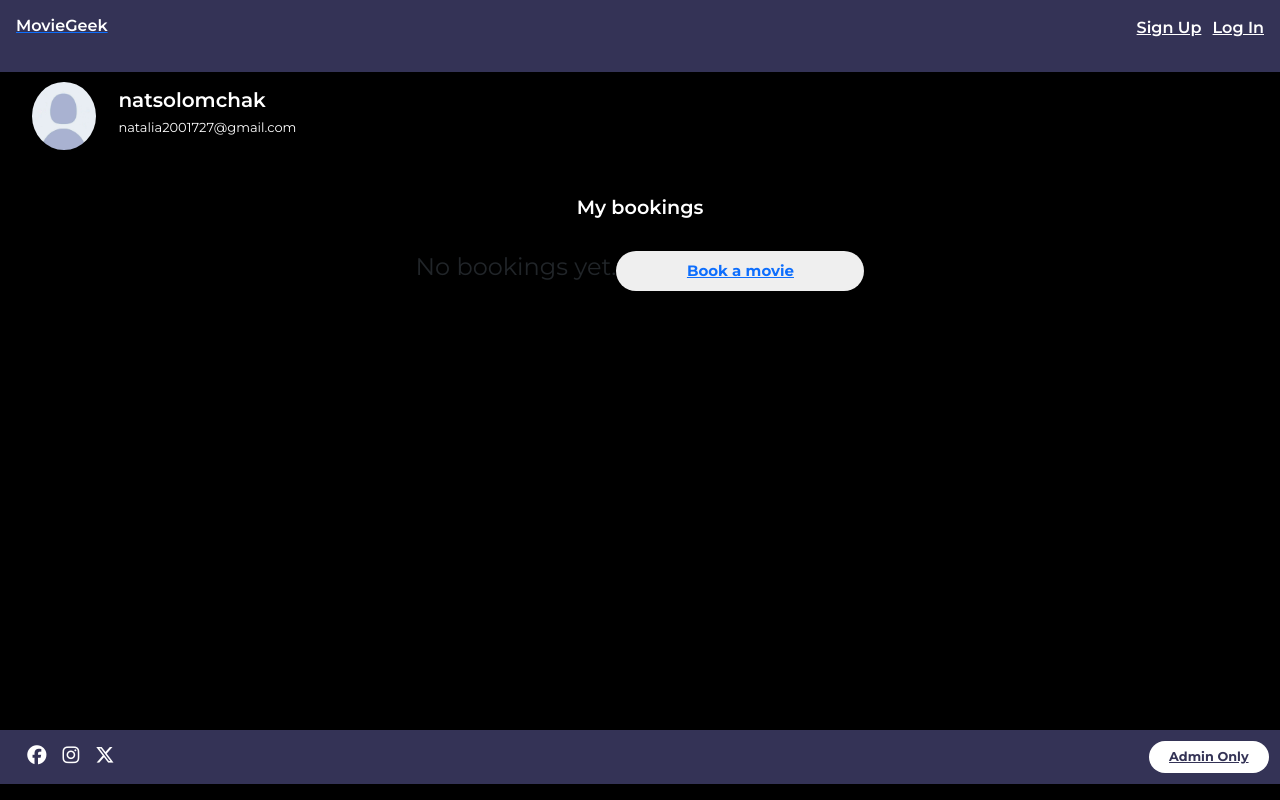
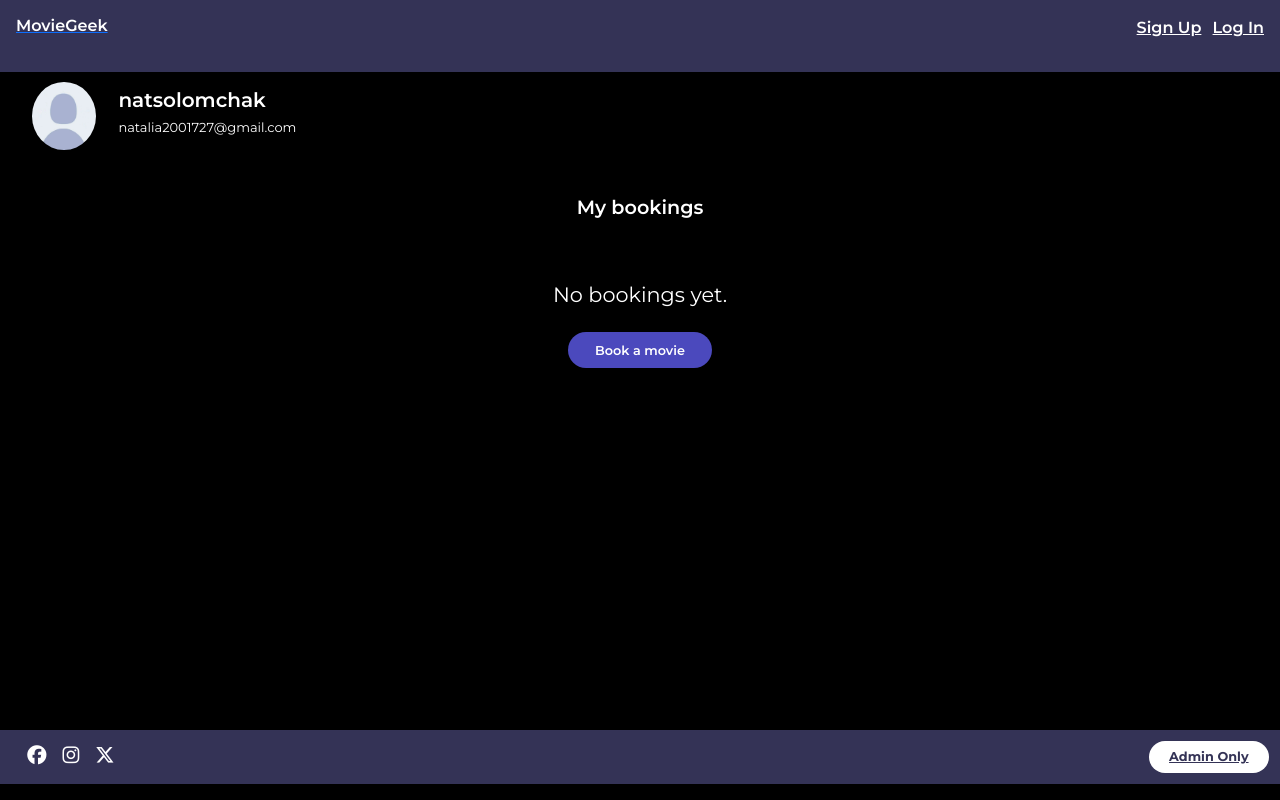
Before and after one commit to nataliiasolomchak21/moviegeek-booking, a Django app: page /profile/ in a window 1280 px wide. Run offline with Django 3.2, Linux system fonts and the light colour scheme; data that the repository does not hold is empty; some libraries are stand-ins or nearby versions.

Commit message:
Add styling to elements in no bookings div

```diff
--- a/static/css/style.css
+++ b/static/css/style.css
@@ -621,6 +621,7 @@ header {
     margin-bottom: 3rem;
 }
 
+
 .bookings-box {
     padding: 1.4rem;
 }
@@ -708,6 +709,44 @@ header {
     text-align: center;
     font-size: .75rem;
     font-weight: 700;
+}
+
+.no-bookings {
+    display: flex;
+    flex-direction: column;
+    justify-content: center;
+    align-items: center;
+    padding: 2rem;
+}
+
+.no-bookings h4 {
+    color: #fff;
+    font-size: 1.3rem;
+    margin-bottom: 1.5rem;
+}
+
+.book-movie-btn {
+    width: 9rem;
+    height: 2.2rem;
+    color: #fff;
+    background-color: #4b49bd;
+    color: #fff;
+    transition: .3s ease-in-out;
+    font-weight: 600;
+}
+
+.book-movie-btn a {
+    color: #fff;
+    font-size: .8rem;
+    background-color: #4b49bd;
+    text-decoration: none;
+    transition: .3s ease-in-out;
+}
+
+.book-movie-btn:hover,
+.book-movie-btn:hover > a  {
+    color: #4b49bd;
+    background-color: #fff;
 }
 
 /* Successful booking page */
--- a/templates/profile.html
+++ b/templates/profile.html
@@ -14,7 +14,7 @@
     </div>
     <h2 class="bookings-heading">My bookings</h2>
     <div class="bookings-container">
-        {% if booking_info_list %}
+    {% if booking_info_list %}
     {% for booking_info in booking_info_list %}
         <div class="bookings-box">
             <h3>{{ booking_info.date }}, {{ booking_info.time }}</h3>
@@ -34,8 +34,10 @@
         </div>
     {% endfor %}
 {% else %}
-    <h4>No bookings yet.</h4>
-    <button class="book-movie-btn"><a href="{% url 'booking'%}">Book a movie</a></button>
+    <div class="no-bookings">
+        <h4>No bookings yet.</h4>
+        <button class="book-movie-btn"><a href="{% url 'booking'%}">Book a movie</a></button>
+    </div>
 {% endif %}
     </div>
 </section>
```
